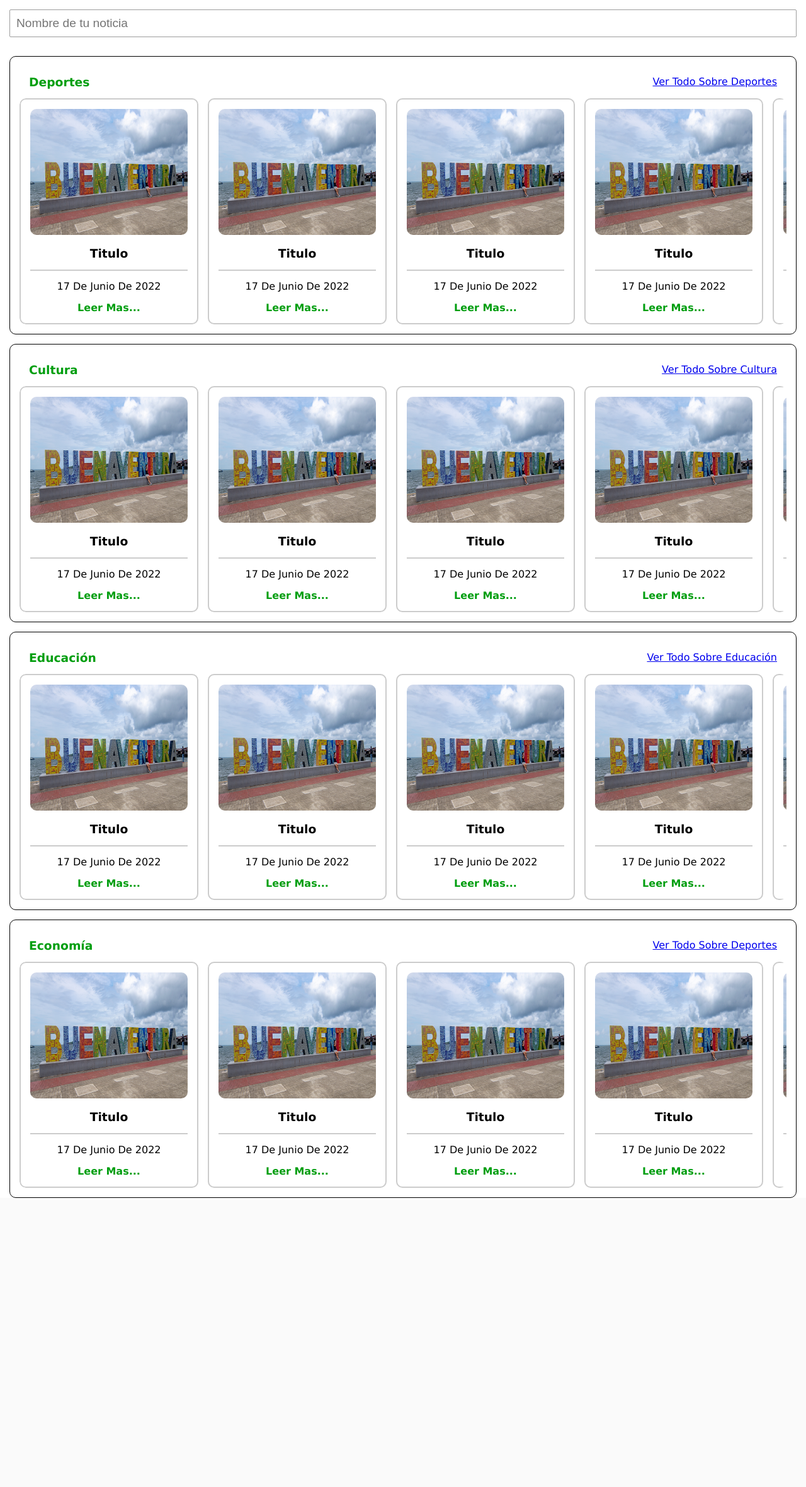
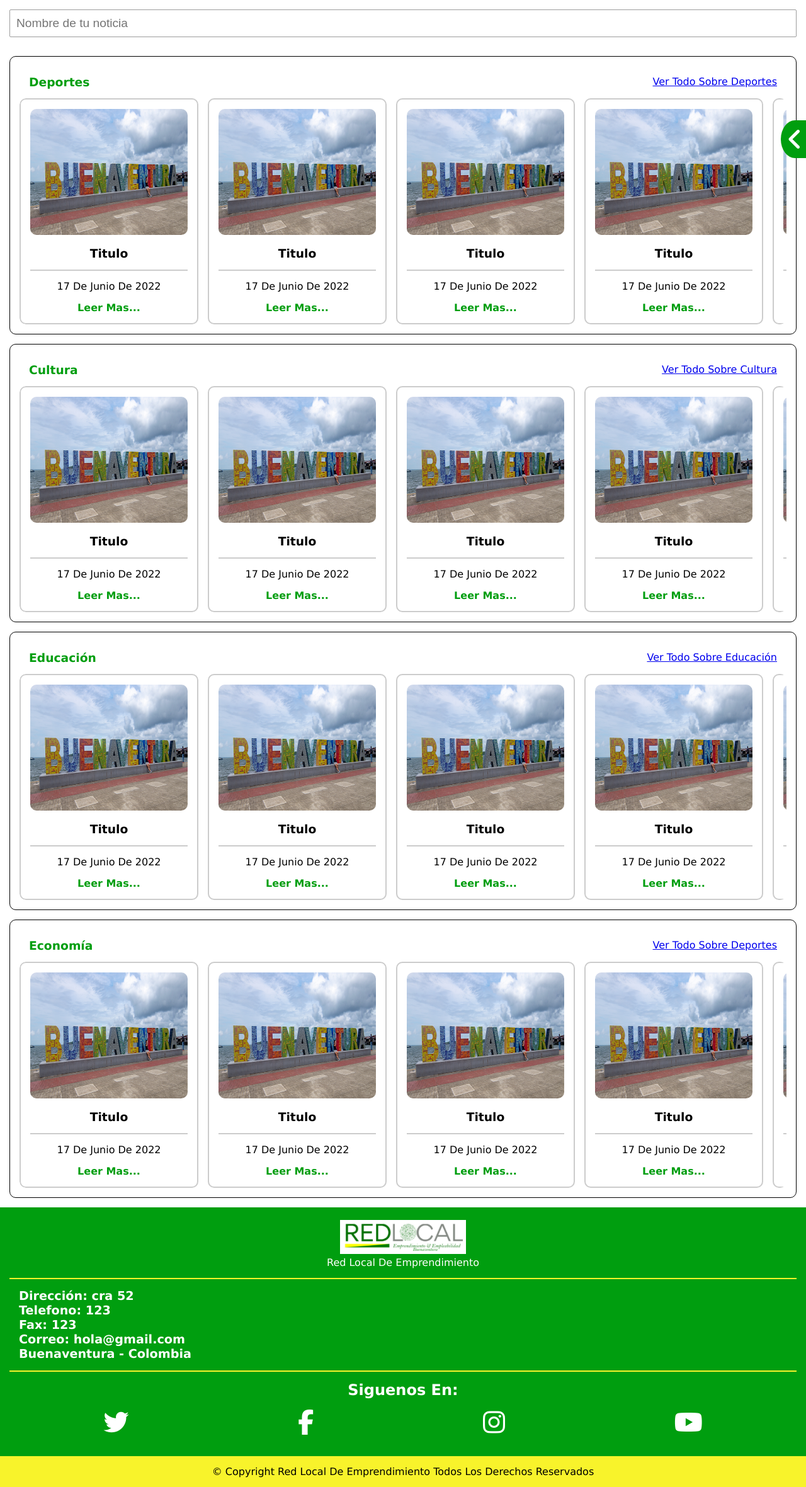
Before and after one commit to dacaicedo2001/proyecto, a PHP site: page /view/noticias.php in a window 1280 px wide. Shown: the part 179-2540 px from the top of the page at 63% size. Before the commit the page ends 2081 px from the top, so only its background shows below. Run offline with PHP 8.4, Linux system fonts and the light colour scheme; some libraries are stand-ins or nearby versions.

Commit message:
Puesto el aside y el pie de pagina

```diff
--- /dev/null
+++ b/frontend/public/css/aside.css
@@ -0,0 +1,80 @@
+aside {
+    display: flex;
+    position: fixed;
+    transition: width 0.5s ease;
+    align-items: center;
+    right: 0;
+    bottom: 0;
+    height: 100%;
+    width: 2.5rem;
+    z-index: 10;
+}
+
+aside h3 {
+    text-transform: capitalize;
+    color: var(--blanco);
+}
+
+aside i {
+    font-size: 2.5rem;
+    color: var(--blanco);
+    background-color: var(--verde);
+    padding: 10px;
+    border-top-left-radius: 100%;
+    border-bottom-left-radius: 100%;
+}
+
+aside hr {
+    border-color: transparent;
+    background-color: #CCC;
+    color: #CCC;
+    outline-color: #CCC;
+}
+.open-aside {
+    width: 80%;
+}
+
+.titulo-aside {
+    text-align: center;
+    color: var(--verde);
+}
+
+.contenedor-aside {
+    display: flex;
+    flex-direction: column;
+    gap: 30px;
+    padding: 0px 15px;
+    background-color: #ECECEC;
+    justify-content: center;
+    z-index: 10;
+    height: var(--max-longitud);
+    width: var(--max-longitud);
+}
+
+.contenedor-aside button {
+    font-size: 1.2rem;
+    padding: 5px var(--padding);
+    text-transform: capitalize;
+    border-radius: 5px;
+    border: none;
+}
+
+.filtro {
+    display: flex;
+    flex-direction: column;
+    align-items: center;
+    overflow: hidden;
+    background-color: var(--verde);
+    gap: var(--padding);
+    padding: var(--padding);
+    border-radius: var(--bordes);
+}
+
+.opcion {
+    width: 100%;
+    font-size: 1.2rem;
+    text-transform: capitalize;
+    border-radius: 5px;
+    outline-color: #00AAE4;
+    border: 1px solid #00AAE4;
+}
--- a/frontend/public/view/noticias.php
+++ b/frontend/public/view/noticias.php
@@ -104,6 +104,8 @@
                     <?php require("../../src/components/articulo.php"); ?>
                 </div>
             </section>
+            <?php include_once("../../src//components/aside.php"); ?>
         </main>
+        <?php include_once("../../src/components/footer.php"); ?>
     </body>
 </html>
--- /dev/null
+++ b/frontend/src/components/aside.php
@@ -0,0 +1,26 @@
+<script src="https://kit.fontawesome.com/22cdbfb1be.js" crossorigin="anonymous"></script>
+<link rel="stylesheet" href=<?php echo ASIDE; ?>>
+<aside id="aside">
+    <i class="fa-solid fa-angle-left" id="despliegue"></i>
+    <div class="contenedor-aside">
+        <h3 class="titulo-aside">filtra tu busqueda</h3>
+        <div class="filtro">
+            <h3>buscar por fecha</h3>
+            <input type="date" class="opcion">
+            <button>buscar</button>
+        </div>
+        <hr>
+        <div class="filtro">
+            <h3>buscar por empresa</h3>
+            <select class="opcion">
+                <option value="seleccionar">seleccionar</option>
+                <option value="confenalco">confenalco</option>
+                <option value="camaraComercio">camara de comercio</option>
+                <option value="univalle">Universidad del valle</option>
+            </select>
+            <button>buscar</button>
+        </div>
+    </div>
+    <!-- <i class="fa-solid fa-angle-right"></i> -->
+</aside>
+<script src=<?php echo FILTRO; ?>></script>
--- a/frontend/src/routes/script.php
+++ b/frontend/src/routes/script.php
@@ -1,4 +1,7 @@
 <?php
     /* Script que corresponde al despliegue del menu de hamburguesa */
     define("MENU", "/proyecto/frontend/src/js/menu.js");
+
+    /* Script del aside lateral de filtros */
+    define("FILTRO", "/proyecto/frontend/src/js/aside.js");
 ?>
--- a/frontend/src/routes/style.php
+++ b/frontend/src/routes/style.php
@@ -28,4 +28,7 @@
 
     /* Estilos del pie de página */
     define("PIE", "/proyecto/frontend/public/css/footer.css");
+
+    /* Estilos de la barra de filtro */
+    define("ASIDE", "/proyecto/frontend/public/css/aside.css");
 ?>
```
